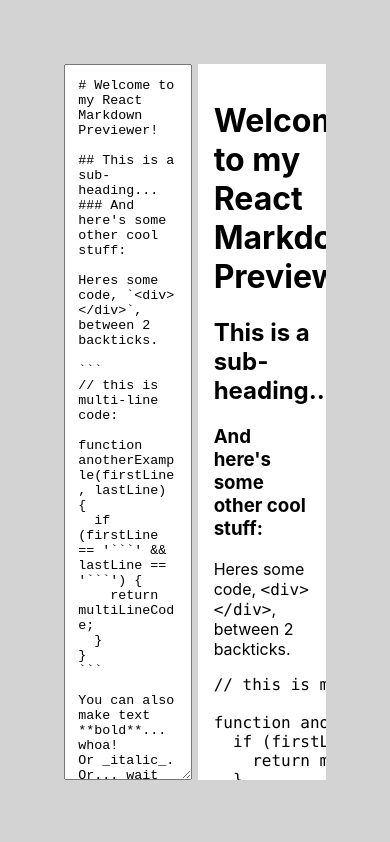
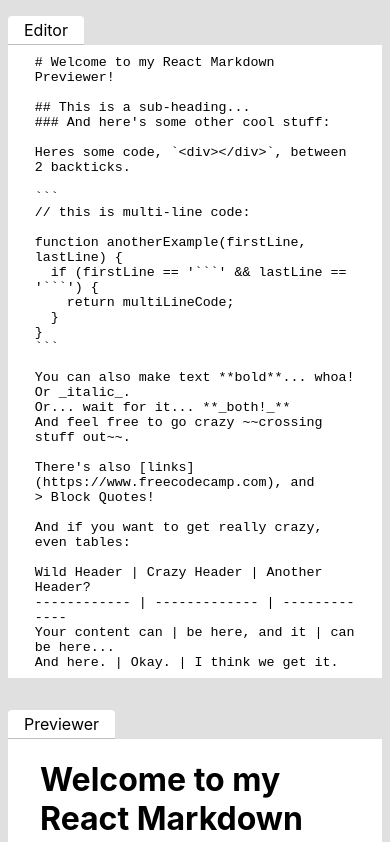
Before and after one commit to AllyMurray/markdown-previewer, a React (Create React App) app: page / in a window 390 px wide. Shown: the top 842 px of the page. Built offline with nearby package versions, Linux system fonts and the light colour scheme.

Commit message:
Components now tabbed and responsive

```diff
--- a/src/App.tsx
+++ b/src/App.tsx
@@ -1,18 +1,21 @@
-import React, { FormEvent, FunctionComponent, useState } from "react";
+import React, { FormEvent, FunctionComponent, useState } from 'react';
 
-import Editor from "./components/Editor";
-import Previewer from "./components/Previewer";
-import { markdownPlaceholder } from "./data/markdownPlaceholder";
-import styled from "styled-components";
+import Editor from './components/Editor';
+import Previewer from './components/Previewer';
+import { markdownPlaceholder } from './data/markdownPlaceholder';
+import styled from 'styled-components';
 
 const Wrapper = styled.div`
-  background: lightgray;
+  background: #e0e0e0;
   box-sizing: border-box;
   display: flex;
-  height: 100%;
+  flex-wrap: wrap;
   justify-content: space-between;
-  padding: 4em;
   width: 100%;
+
+  @media (min-width: 768px) {
+    padding: 4em;
+  }
 `;
 
 const App: FunctionComponent = () => {
--- a/src/components/Editor.tsx
+++ b/src/components/Editor.tsx
@@ -1,6 +1,7 @@
-import React, { FormEvent, FunctionComponent } from "react";
+import React, { FormEvent, FunctionComponent } from 'react';
 
-import styled from "styled-components";
+import Tab from './Tab';
+import styled from 'styled-components';
 
 interface IEditorProps {
   onChange: (event: FormEvent<HTMLTextAreaElement>) => void;
@@ -9,15 +10,20 @@ interface IEditorProps {
 
 const TextArea = styled.textarea`
   box-sizing: border-box;
-  padding: 1em;
-  width: 49%;
+  border: none;
+  height: 75vh;
+  margin: 0;
+  padding: 0.75em 2em 0;
+  resize: none;
 `;
 
 const Editor: FunctionComponent<IEditorProps> = props => {
   return (
-    <TextArea id="editor" onChange={props.onChange}>
-      {props.value}
-    </TextArea>
+    <Tab name="Editor">
+      <TextArea id="editor" onChange={props.onChange}>
+        {props.value}
+      </TextArea>
+    </Tab>
   );
 };
 
--- a/src/components/Previewer.tsx
+++ b/src/components/Previewer.tsx
@@ -1,7 +1,8 @@
-import React, { FunctionComponent } from "react";
+import React, { FunctionComponent } from 'react';
 
-import marked from "marked";
-import styled from "styled-components";
+import Tab from './Tab';
+import marked from 'marked';
+import styled from 'styled-components';
 
 interface IPreviewerProps {
   markdown: string;
@@ -10,17 +11,19 @@ interface IPreviewerProps {
 const Preview = styled.div`
   background-color: #fff;
   box-sizing: border-box;
+  height: 75vh;
   overflow-y: scroll;
-  padding: 1em;
-  width: 49%;
+  padding: 0 2em;
 `;
 
 const Previewer: FunctionComponent<IPreviewerProps> = props => {
   return (
-    <Preview
-      id="preview"
-      dangerouslySetInnerHTML={{ __html: marked(props.markdown) }}
-    />
+    <Tab name="Previewer">
+      <Preview
+        id="preview"
+        dangerouslySetInnerHTML={{ __html: marked(props.markdown) }}
+      />
+    </Tab>
   );
 };
 
--- /dev/null
+++ b/src/components/Tab.tsx
@@ -0,0 +1,40 @@
+import * as React from 'react';
+
+import styled from 'styled-components';
+
+interface ITabProps {
+  name: string;
+}
+
+const TabContainer = styled.div`
+  box-sizing: border-box;
+  display: flex;
+  flex: 1;
+  flex-direction: column;
+  margin: 16px 8px;
+  min-width: 300px;
+
+  @media (min-width: 576px) {
+    min-width: 500px;
+  }
+`;
+
+const TabName = styled.div`
+  background-color: #fff;
+  border-top-left-radius: 4px;
+  border-top-right-radius: 4px;
+  border-bottom: 1px solid #bdbdbd;
+  padding: 4px 16px;
+  width: max-content;
+`;
+
+const Tab: React.FunctionComponent<ITabProps> = props => {
+  return (
+    <TabContainer>
+      <TabName>{props.name}</TabName>
+      {props.children}
+    </TabContainer>
+  );
+};
+
+export default Tab;
--- a/src/index.css
+++ b/src/index.css
@@ -1,21 +1,15 @@
 body {
-  font-family: -apple-system, BlinkMacSystemFont, "Segoe UI", "Roboto", "Oxygen",
-    "Ubuntu", "Cantarell", "Fira Sans", "Droid Sans", "Helvetica Neue",
+  font-family: -apple-system, BlinkMacSystemFont, 'Segoe UI', 'Roboto', 'Oxygen',
+    'Ubuntu', 'Cantarell', 'Fira Sans', 'Droid Sans', 'Helvetica Neue',
     sans-serif;
   -webkit-font-smoothing: antialiased;
   -moz-osx-font-smoothing: grayscale;
-  height: 100vh;
   margin: 0;
   padding: 0;
-  width: 100vw;
-}
-
-#root {
-  height: 100vh;
-  width: 100vw;
 }
 
 code {
-  font-family: source-code-pro, Menlo, Monaco, Consolas, "Courier New",
+  font-family: source-code-pro, Menlo, Monaco, Consolas, 'Courier New',
     monospace;
+  font-size: 12px;
 }
```
